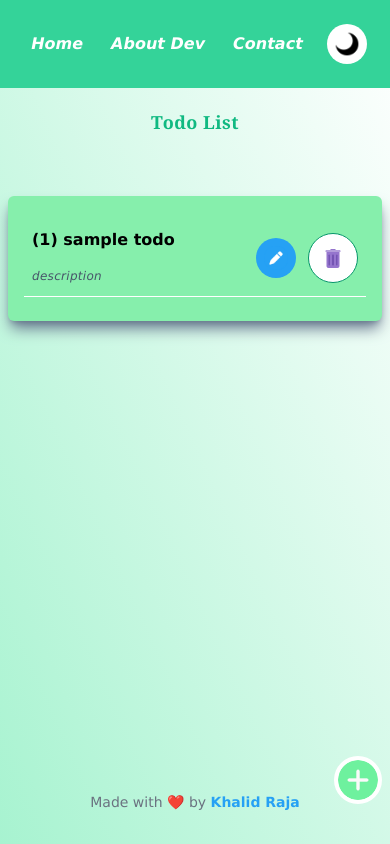
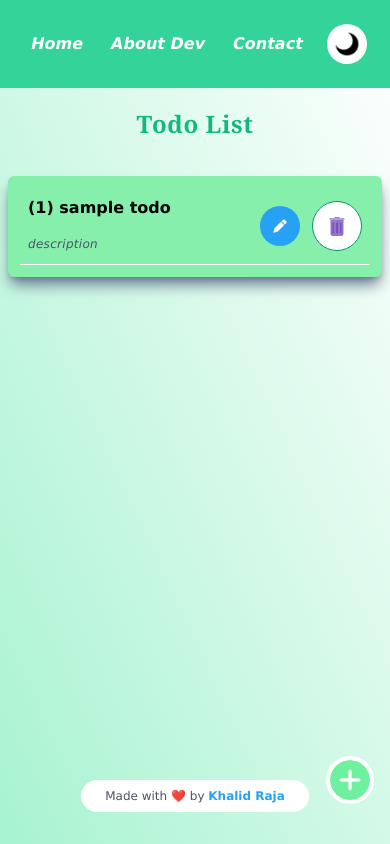
Before and after one commit to khalid-raza03/Daily-task-manager, a React (Vite) app: page / in a window 390 px wide. Built offline with nearby package versions, Linux system fonts and the light colour scheme.

Commit message:
minor ui changes

```diff
--- a/src/App.jsx
+++ b/src/App.jsx
@@ -18,7 +18,7 @@ function App() {
       <Navbar darkMode={darkMode} setDarkMode={setDarkMode} />
       <EditableTodoList darkMode={darkMode} />
 
-      <div className="text-center text-sm sm:text-md text-gray-500 dark:text-gray-300 mt-10 fixed bottom-8">
+      <div className="text-center text-xs sm:text-md text-gray-600 mt-10 fixed bottom-8 bg-white rounded-2xl px-6 py-2">
         <p>Made with ❤️ by <a className="text-[#26a1f4] font-bold" target="_blank" rel="noopener noreferrer" href="https://www.linkedin.com/in/khalid-raja-0aa797187/">Khalid Raja</a></p>
       </div>
     </div>
--- a/src/components/EditableTodoList.jsx
+++ b/src/components/EditableTodoList.jsx
@@ -53,12 +53,12 @@ function EditableTodoList({ darkMode }) {
   return (
     <div
       className={`container mx-auto w-full flex justify-center transition-all duration-700 ease-in-out ${
-        darkMode ? "pt-6" : "pt-3"
+        darkMode ? "pt-4" : "pt-3"
       } `}
     >
-      <div className="items-center flex-col flex gap-10   md:gap-6 justify-center max-w-3xl w-full relative p-2 sm:p-4 md:p-6">
+      <div className="items-center flex-col flex gap-4   md:gap-6 justify-center max-w-3xl w-full relative p-2 sm:p-4 md:p-6">
         <h2
-          className={`text-lg sm:text-4xl lg:text-5xl font-bold tracking-wide ${
+          className={`text-2xl sm:text-4xl lg:text-5xl font-bold tracking-wide ${
             darkMode ? "text-emerald-300" : "text-emerald-500"
           } mb-3 font-serif `}
         >
@@ -68,7 +68,7 @@ function EditableTodoList({ darkMode }) {
         {/* warning or success message */}
         {message && (
           <span
-            className={`flex justify-between text-left text-sm w-3/4 px-2 py-1 rounded text-white transition-all duration-300 ease-in-out transform absolute top-14 sm:-top-2 left-1/2 -translate-x-1/2 z-10
+            className={`flex justify-between text-left text-xs sm:text-sm w-[90%] sm:w-3/4 px-2 py-1 rounded text-white transition-all duration-300 ease-in-out transform absolute top-14 sm:-top-2 left-1/2 -translate-x-1/2 z-10
        ${message.type === "success" ? "bg-green-500" : "bg-red-500"}
        ${
          showMessage
@@ -101,7 +101,7 @@ function EditableTodoList({ darkMode }) {
 
         {/* todo list */}
         <ul
-          className={`mt-2 rounded-md bg-green-300 px-4 py-6 w-full h-full max-h-[450px] overflow-y-scroll scrollbar-custom shadow-lg ${
+          className={`mt-2 rounded-md bg-green-300 p-3 sm:px-4 sm:py-6 w-full h-full max-h-[340px]  sm:max-h-[450px] overflow-y-scroll scrollbar-custom shadow-lg ${
             darkMode ? "shadow-white" : "shadow-slate-500"
           }`}
         >
--- a/src/components/TodoForm.jsx
+++ b/src/components/TodoForm.jsx
@@ -50,6 +50,8 @@ function TodoForm({
         type: "blank",
       });
       setShowMessage(true);
+      setIsAnimating(false);
+      setTimeout(() => setIsModalOpen(false), 300);
       setTimeout(() => setShowMessage(false), 3000);
     }
   };
@@ -66,7 +68,7 @@ function TodoForm({
           setIsModalOpen(true);
           setTimeout(() => setIsAnimating(true), 10);
         }}
-        className=" hover:scale-125 transition-transform duration-300 ease-in-out fixed bottom-10 right-2"
+        className=" hover:scale-125 transition-transform duration-300 ease-in-out fixed bottom-10 right-4"
       >
         <img src="/plus.png" alt="Add Todo" className="w-12 h-12  bg-white p-1 rounded-full" />
       </button>
```
